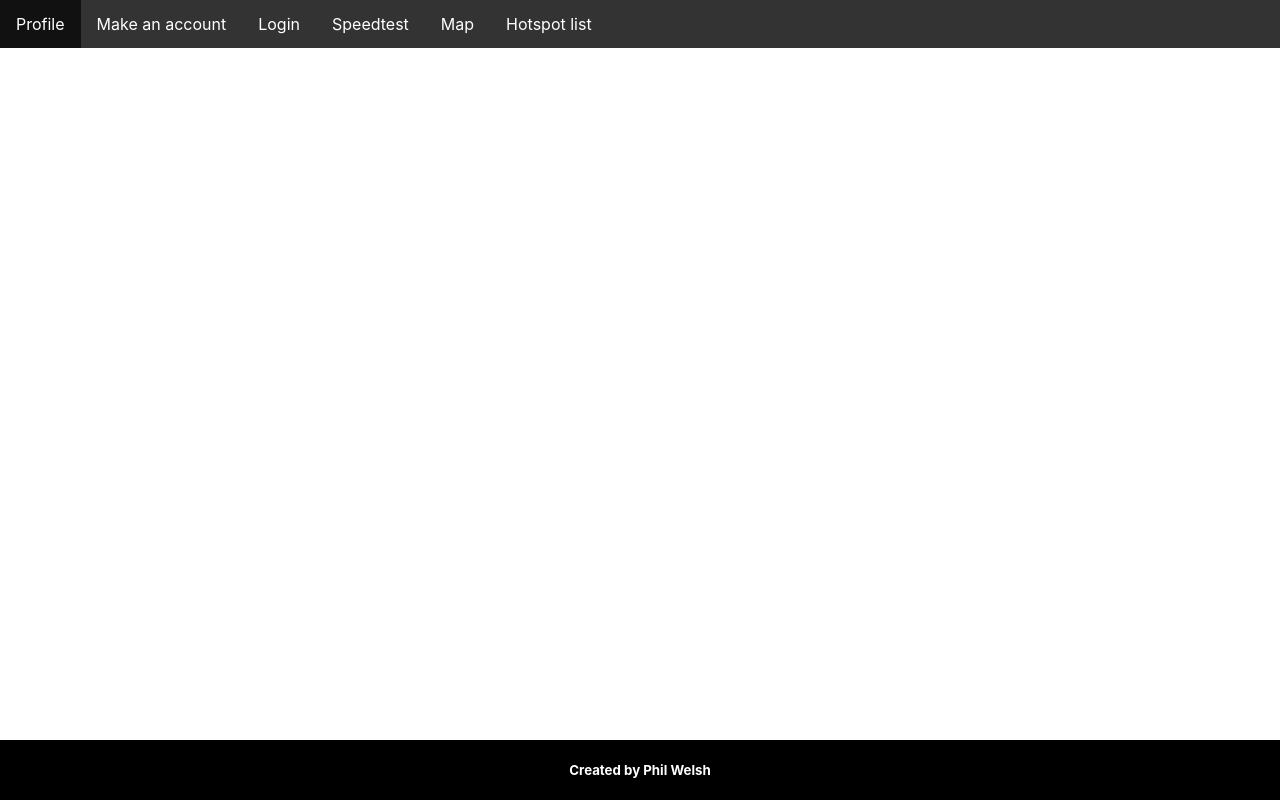
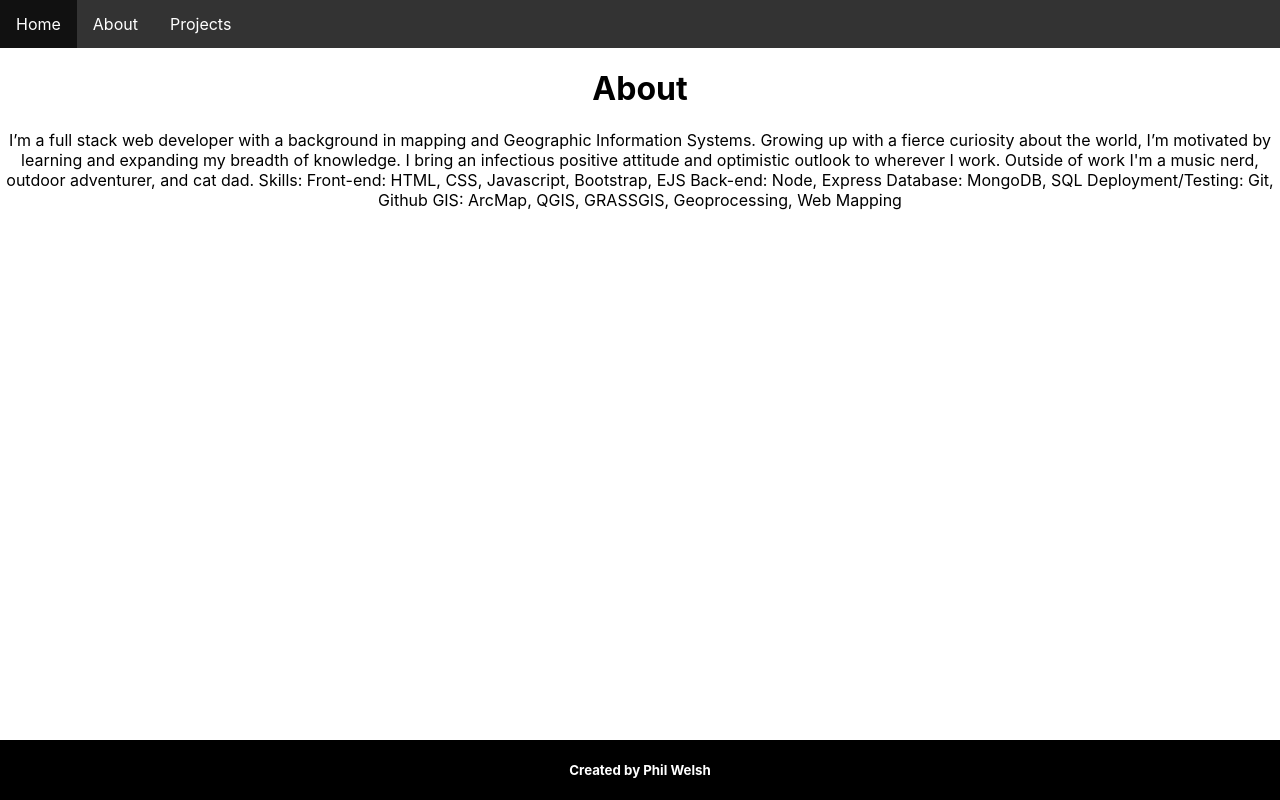
Before and after one commit to Phil-Welsh/Phil_Welsh_Portfolio, a React (Create React App) app: page /about in a window 1280 px wide. Built offline with nearby package versions, Linux system fonts and the light colour scheme.

Commit message:
Added about, projects, and home

```diff
--- a/src/components/Header.js
+++ b/src/components/Header.js
@@ -7,12 +7,9 @@ const Header = () => {
         <header>
             <div>
                 <ul className="headerLinks">
-                    <li className="headerLis"><Link to={'/profile'}>Profile</Link></li>
-                    <li className="headerLis"><Link to={'/register'}>Make an account</Link></li>
-                    <li className="headerLis"><Link to={'/login'}>Login</Link></li>
-                    <li className="headerLis"><Link to={'/speedtest'}>Speedtest</Link></li>
-                    <li className="headerLis"><Link to={'/map'}>Map</Link></li>
-                    <li className="headerLis"><Link to={'/places'}>Hotspot list</Link></li>
+                    <li className="headerLis"><Link to={'/home'}>Home</Link></li>
+                    <li className="headerLis"><Link to={'/about'}>About</Link></li>
+                    <li className="headerLis"><Link to={'/projects'}>Projects</Link></li>
                 </ul>
             </div>
         </header>
--- a/src/config/routes.js
+++ b/src/config/routes.js
@@ -2,9 +2,13 @@ import React from 'react'
 import { Routes, Route } from 'react-router-dom'
 
 import Home from '../pages/Home'
+import About from '../pages/About'
+import Projects from '../pages/Projects'
 
 export default (
   <Routes>
     <Route exact path='/' element={ < Home /> } />
+    <Route path='/about' element={ < About /> } />
+    <Route path='/projects' element={ < Projects /> } />
   </Routes>
 )
--- /dev/null
+++ b/src/pages/About.css
@@ -0,0 +1,3 @@
+.about-body p {
+    width: 50vw
+}
--- /dev/null
+++ b/src/pages/About.js
@@ -0,0 +1,21 @@
+import React from 'react';
+
+const About = () => {
+    return (
+        <div className="about-body">
+            <h1>About</h1>
+                <p>
+                I’m a full stack web developer with a background in mapping and Geographic Information Systems. Growing up with a fierce curiosity about the world, I’m motivated by learning and expanding my breadth of knowledge. I bring an infectious positive attitude and optimistic outlook to wherever I work. Outside of work I'm a music nerd, outdoor adventurer, and cat dad.
+
+                Skills:
+                Front-end: HTML, CSS, Javascript, Bootstrap, EJS
+                Back-end: Node, Express
+                Database: MongoDB, SQL
+                Deployment/Testing: Git, Github
+                GIS: ArcMap, QGIS, GRASSGIS, Geoprocessing, Web Mapping
+                </p>
+        </div>
+    );
+}
+
+export default About;
--- a/src/pages/Home.js
+++ b/src/pages/Home.js
@@ -3,8 +3,9 @@ import React from 'react';
 const Home = () => {
   return (
     <div>
-      <h1>Welcome to Backbone</h1>
-      <h3>Find the public internet access that suits your needs!</h3>
+      <h1>Phil Welsh's Web Development Portfolio</h1>
+      <a href="https://www.linkedin.com/in/phil-welsh/" target="_blank">LinkedIn</a>
+      <a href="https://github.com/Phil-Welsh" target="_blank">Github</a>
     </div>
   );
 }
--- /dev/null
+++ b/src/pages/Projects.js
@@ -0,0 +1,12 @@
+import React from 'react';
+
+const Projects = () => {
+    return (
+        <div>
+            <h1>Projects</h1>
+            <p></p>
+        </div>
+    );
+}
+
+export default Projects;
```
